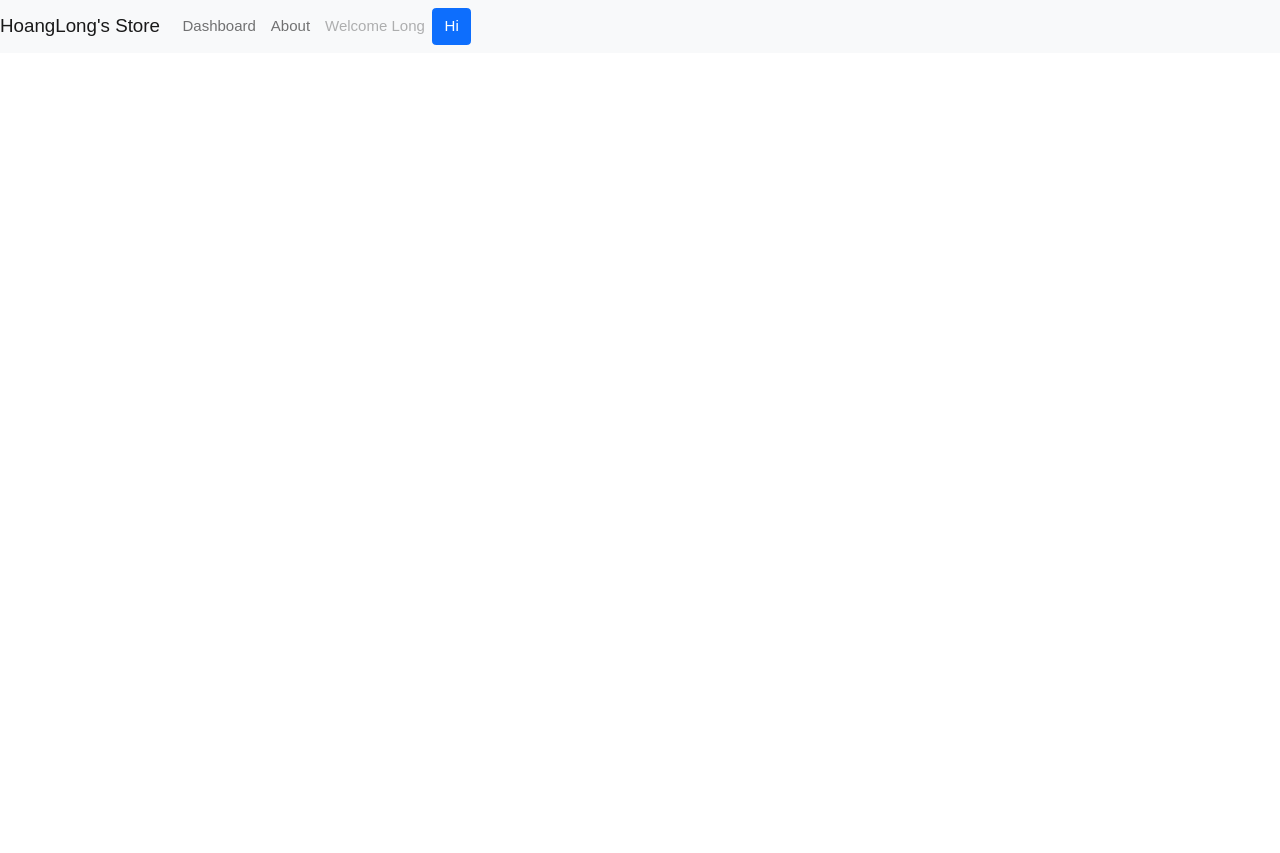
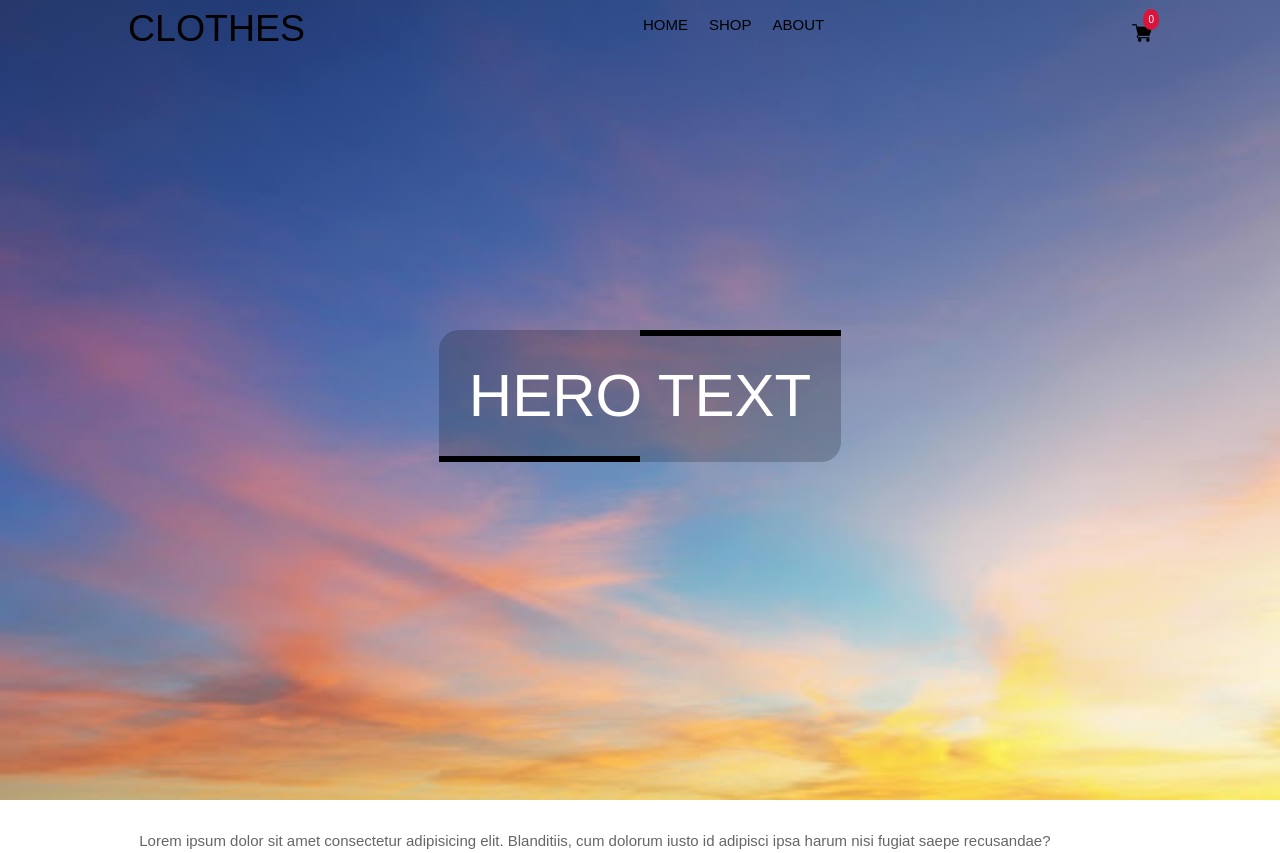
Before and after one commit to vodoanhoanglong/Project_Shopping_Cart_MERN, a React (Create React App) app in the folder client/: page / in a window 1280 px wide. Before the commit the page ends 800 px from the top, so only its background shows below. Built offline with nearby package versions, Linux system fonts and the light colour scheme.

Commit message:
Finished Navbars

```diff
--- a/client/public/index.html
+++ b/client/public/index.html
@@ -2,19 +2,17 @@
 <html lang="en">
   <head>
     <meta charset="utf-8" />
-    <link rel="icon" href="%PUBLIC_URL%/favicon.ico" />
     <meta name="viewport" content="width=device-width, initial-scale=1" />
     <meta name="theme-color" content="#000000" />
     <meta
       name="description"
       content="Web site created using create-react-app"
     />
-    <link rel="apple-touch-icon" href="%PUBLIC_URL%/logo192.png" />
     <!--
       manifest.json provides metadata used when your web app is installed on a
       user's mobile device or desktop. See https://developers.google.com/web/fundamentals/web-app-manifest/
     -->
-    <link rel="manifest" href="%PUBLIC_URL%/manifest.json" />
+
     <!--
       Notice the use of %PUBLIC_URL% in the tags above.
       It will be replaced with the URL of the `public` folder during the build.
--- a/client/src/App.css
+++ b/client/src/App.css
@@ -1,40 +1,16 @@
 /* Default */
-body, html {
-    font-family: Arial,sans-serif;
+body,
+html {
+  font-family: Arial, sans-serif;
   font-size: 15px;
   color: #666;
   height: 100%;
   background-color: #fff;
-    -webkit-box-sizing: border-box;
-    -moz-box-sizing: border-box;
+}
+*,
+*::before,
+*::after {
   box-sizing: border-box;
-}
-
-html {
-    display: block;
-    box-sizing: border-box;
-    font-family: sans-serif;
-    line-height: 1.15;
-    -webkit-text-size-adjust: 100%;
-    -ms-text-size-adjust: 100%;
-    -ms-overflow-style: scrollbar;
-    -webkit-tap-highlight-color: transparent;
-}
-
-*, *:before, *:after {
   margin: 0;
   padding: 0;
-    -webkit-box-sizing: border-box;
-    -moz-box-sizing: border-box;
-    box-sizing: border-box;
 }
-
-*, ::after, ::before {
-    box-sizing: inherit;
-}
-
-/* Customize */
-
-.NavbarMenu{
-    color:red;
-}
--- a/client/src/components/layout/NavbarMenu.jsx
+++ b/client/src/components/layout/NavbarMenu.jsx
@@ -1,40 +1,60 @@
-import React from "react";
-import { Navbar, Nav, Button } from "react-bootstrap";
+import React, { useState, useEffect } from "react";
 import { Link } from "react-router-dom";
 
+import "../../css/NavbarMenu.css";
+import Cart from "../../assets/shopping-cart.png";
+
 const NavbarMenu = () => {
+  const [toggle, setToggle] = useState("");
+  useEffect(() => {
+    window.addEventListener("scroll", () => {
+      const scrollPos = window.scrollY;
+      if (scrollPos > 10) setToggle("scrolled");
+      else setToggle("");
+    });
+  }, [toggle]);
+
   return (
-    <Navbar expand="lg" bg="light" variant="light" className="NavbarMenu">
-      <Navbar.Brand className="font-weight-bolder text-black">
-        HoangLong's Store
-      </Navbar.Brand>
-      <Navbar.Toggle arial-controls="basic-navbar-nav" />
-      <Navbar.Collapse id="basic-navbar-nav">
-        <Nav className="mr-auto">
-          <Nav.Link
-            className="font-weight-bolder text-black"
-            to="/dashboard"
-            as={Link}
-          >
-            Dashboard
-          </Nav.Link>
-          <Nav.Link
-            className="font-weight-bolder text-black"
-            to="/about"
-            as={Link}
-          >
-            About
-          </Nav.Link>
-        </Nav>
+    <>
+      <header className={"main-header " + toggle}>
+        <div className="logo">
+          <h1>
+            <Link to="/">Clothes</Link>
+          </h1>
+        </div>
+        <input type="checkbox" className="menu-btn" id="menu-btn" />
+        <ul className="nav-links">
+          <li>
+            <Link to="/">Home</Link>
+          </li>
+          <li>
+            <Link to="/">Shop</Link>
+          </li>
+          <li>
+            <Link to="/">About</Link>
+          </li>
+        </ul>
+        <div className="nav-cart">
+          <span>0</span>
+          <Link to="/cart">
+            <img src={Cart} alt="" width="20" />
+          </Link>
+        </div>
+        <label htmlFor="menu-btn" className={"menu-icon " + toggle}>
+          <span className="menu-icon__line"></span>
+        </label>
+      </header>
 
-        <Nav>
-          <Nav.Link className="font-weight-bolder text-black" disabled>
-            Welcome Long
-          </Nav.Link>
-          <Button>Hi</Button>
-        </Nav>
-      </Navbar.Collapse>
-    </Navbar>
+      <div className="hero">
+        <h1>Hero Text</h1>
+      </div>
+      <div className="container">
+        <p>
+          Lorem ipsum dolor sit amet consectetur adipisicing elit. Blanditiis,
+          cum dolorum iusto id adipisci ipsa harum nisi fugiat saepe recusandae?
+        </p>
+      </div>
+    </>
   );
 };
 
--- /dev/null
+++ b/client/src/css/NavbarMenu.css
@@ -0,0 +1,338 @@
+.container {
+  width: 80%;
+  margin: 2rem auto;
+}
+.container p {
+  margin: 1rem 0;
+}
+
+.hero {
+  height: 100vh;
+  background: url("../assets/sky.jpg") no-repeat;
+  bottom: center;
+  background-size: cover;
+  display: flex;
+  justify-content: center;
+  align-items: center;
+  padding: 0 10vw;
+  color: #fff;
+}
+
+.hero h1 {
+  position: relative;
+  font-size: 4rem;
+  text-transform: uppercase;
+  text-align: center;
+  background: rgba(0, 0, 0, 0.2);
+  padding: 2rem;
+  border-radius: 20px 0;
+}
+
+.hero h1::before,
+h1::after {
+  content: "";
+  position: absolute;
+  top: 0;
+  height: 100%;
+  width: 50%;
+}
+
+.hero h1::before {
+  left: 0;
+  border-bottom: 6px solid #000;
+}
+.hero h1::after {
+  right: 0;
+  border-top: 6px solid #000;
+}
+
+.main-header {
+  position: fixed;
+  display: flex;
+  justify-content: space-between;
+  align-items: center;
+  height: 65px;
+  width: 100vw;
+  padding: 0 10vw;
+  color: #000;
+  z-index: 1;
+  transition: 0.3s ease-out;
+}
+
+.main-header a {
+  text-decoration: none;
+  color: inherit;
+  text-transform: uppercase;
+}
+
+.main-header ul {
+  display: flex;
+  list-style: none;
+}
+.main-header ul li {
+  transition: opacity 0.4s ease-in-out,
+    transform 0.6s cubic-bezier(0.175, 0.885, 0.32, 1.275);
+}
+
+.main-header ul li:nth-of-type(2) {
+  transition-delay: 0.1s;
+}
+
+.main-header ul li:nth-of-type(3) {
+  transition-delay: 0.2s;
+}
+
+.main-header ul li:nth-of-type(4) {
+  transition-delay: 0.3s;
+}
+
+.main-header ul li a {
+  margin: 0.2rem;
+  padding: 1rem 0.5rem;
+}
+
+.main-header ul li a:hover {
+  background: rgba(255, 255, 255, 0.2);
+}
+
+.menu-icon {
+  position: relative;
+  padding: 25px 10px;
+  cursor: pointer;
+  z-index: 1;
+  display: none;
+}
+.menu-icon__line {
+  display: block;
+  position: relative;
+  background: #000;
+  height: 2px;
+  width: 20px;
+  border-radius: 4px;
+}
+
+.menu-icon__line::before,
+.menu-icon__line::after {
+  content: "";
+  position: absolute;
+  height: 100%;
+  width: 100%;
+  border-radius: 4px;
+  background: #000;
+  transition: background 0.8s ease;
+}
+
+.menu-icon__line::before {
+  transform: translateY(-5px);
+}
+.menu-icon__line::after {
+  transform: translateY(5px);
+}
+/* <hide button menu> */
+.menu-btn {
+  /* display: none; */
+  position: absolute;
+  top: -100px;
+}
+
+.menu-btn:focus ~ .menu-icon .menu-icon__line::before {
+  transform: translateY(-7px);
+}
+
+.menu-btn:focus ~ .menu-icon .menu-icon__line::after {
+  transform: translateY(7px);
+}
+
+/* </hide button menu>  */
+
+.menu-icon.scrolled,
+.main-header.scrolled {
+  height: 50px;
+  background: rgb(255, 255, 255);
+  color: #000;
+  box-shadow: rgba(17, 17, 26, 0.05) 0px 1px 0px,
+    rgba(17, 17, 26, 0.1) 0px 0px 8px;
+}
+
+.menu-icon.scrolled .menu-icon__line,
+.menu-icon.scrolled .menu-icon__line::before,
+.menu-icon.scrolled .menu-icon__line::after {
+  background: #000;
+}
+
+.nav-cart {
+  cursor: pointer;
+  position: relative;
+}
+
+.nav-cart span {
+  position: absolute;
+  top: -12px;
+  right: -7px;
+  background: crimson;
+  font-size: 10px;
+  color: white;
+  padding: 3px 5px;
+  border-radius: 50%;
+}
+
+@media screen and (max-width: 767px) {
+  .main-header .menu-icon {
+    display: block;
+  }
+  .main-header .menu-icon__line {
+    animation: closedMid 0.8s backwards;
+    animation-direction: reverse;
+  }
+
+  .main-header .menu-icon__line::before {
+    animation: closedTop 0.8s backwards;
+    animation-direction: reverse;
+  }
+  .main-header .menu-icon__line::after {
+    animation: closedBtm 0.8s backwards;
+    animation-direction: reverse;
+  }
+
+  .main-header .nav-links {
+    position: absolute;
+    top: 0;
+    left: 0;
+    opacity: 0;
+    flex-direction: column;
+    justify-content: space-evenly;
+    align-items: center;
+    padding: 10rem 0;
+    width: 100vw;
+    height: 100vh;
+    font-size: 2rem;
+    color: #fff;
+    background: #272727;
+    transition: opacity 0.8s 0.5s, clip-path 1s 0.5s;
+    clip-path: circle(200px at top right);
+  }
+  .main-header .menu-btn:checked ~ .nav-links {
+    opacity: 1;
+    clip-path: circle(100% at center);
+  }
+  .main-header .menu-btn:checked ~ .nav-links li {
+    opacity: 1;
+    transform: translateX(0);
+    transition: opacity 0.4s ease-in-out,
+      transform 0.6s cubic-bezier(0.175, 0.885, 0.32, 1.275);
+  }
+
+  .main-header .menu-btn:checked ~ .nav-links li:nth-of-type(1) {
+    transition-delay: 0.7s;
+  }
+  .main-header .menu-btn:checked ~ .nav-links li:nth-of-type(2) {
+    transition-delay: 0.8s;
+  }
+  .main-header .menu-btn:checked ~ .nav-links li:nth-of-type(3) {
+    transition-delay: 0.9s;
+  }
+
+  .main-header .menu-btn:checked ~ .menu-icon {
+    border-radius: 50%;
+    animation: pulse 1s;
+  }
+  .main-header .menu-btn:checked ~ .menu-icon .menu-icon__line {
+    background: #fff;
+    animation: openMid 0.8s forwards;
+  }
+  .main-header .menu-btn:checked ~ .menu-icon .menu-icon__line::before {
+    background: #fff;
+    animation: openTop 0.8s forwards;
+  }
+  .main-header .menu-btn:checked ~ .menu-icon .menu-icon__line::after {
+    background: #fff;
+    animation: openBtm 0.8s forwards;
+  }
+  .main-header .nav-links li {
+    opacity: 0;
+    transform: translateX(100%);
+    width: 100%;
+    text-align: center;
+  }
+  .main-header .nav-links li a {
+    display: block;
+    padding: 2rem 0;
+  }
+}
+
+@keyframes pulse {
+  from {
+    box-shadow: 0 0 0 0px rgba(255, 255, 255, 0.6);
+    background: rgba(255, 255, 255, 0.6);
+  }
+  to {
+    box-shadow: 0 0 0 1000px rgba(255, 255, 255, 0);
+    background: rgba(255, 255, 255, 0);
+  }
+}
+
+@keyframes openTop {
+  0% {
+    transform: translateY(-5px) rotate(0deg);
+  }
+  50% {
+    transform: translateY(0px) rotate(0deg);
+  }
+  100% {
+    transform: translateY(0px) rotate(90deg);
+  }
+}
+
+@keyframes openMid {
+  50% {
+    transform: rotate(0deg);
+  }
+  100% {
+    transform: rotate(45deg);
+  }
+}
+
+@keyframes openBtm {
+  0% {
+    transform: translateY(5px) rotate(0deg);
+  }
+  50% {
+    transform: translateY(0px) rotate(0deg);
+  }
+  100% {
+    transform: translateY(0px) rotate(90deg);
+  }
+}
+
+@keyframes closedTop {
+  0% {
+    transform: translateY(-5px) rotate(0deg);
+  }
+  50% {
+    transform: translateY(0px) rotate(0deg);
+  }
+  100% {
+    transform: translateY(0px) rotate(90deg);
+  }
+}
+
+@keyframes closedMid {
+  50% {
+    transform: rotate(0deg);
+  }
+  100% {
+    transform: rotate(45deg);
+  }
+}
+
+@keyframes closedBtm {
+  0% {
+    transform: translateY(5px) rotate(0deg);
+  }
+  50% {
+    transform: translateY(0px) rotate(0deg);
+  }
+  100% {
+    transform: translateY(0px) rotate(90deg);
+  }
+}
```
Also changed, not shown: client/src/assets/shopping-cart.png (added), client/src/assets/sky.jpg (added). Lines whose indentation alone changed are shown as unchanged.
